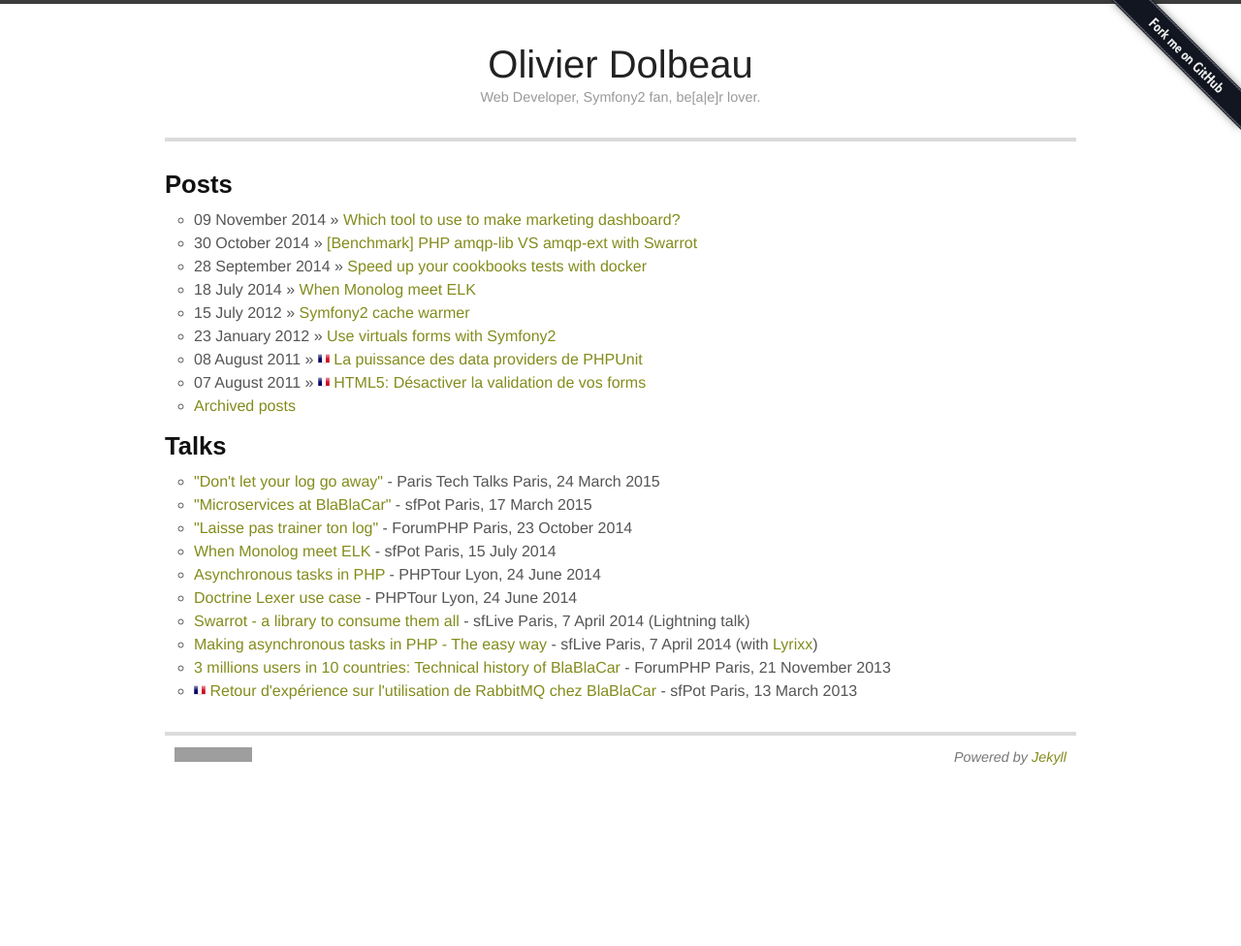
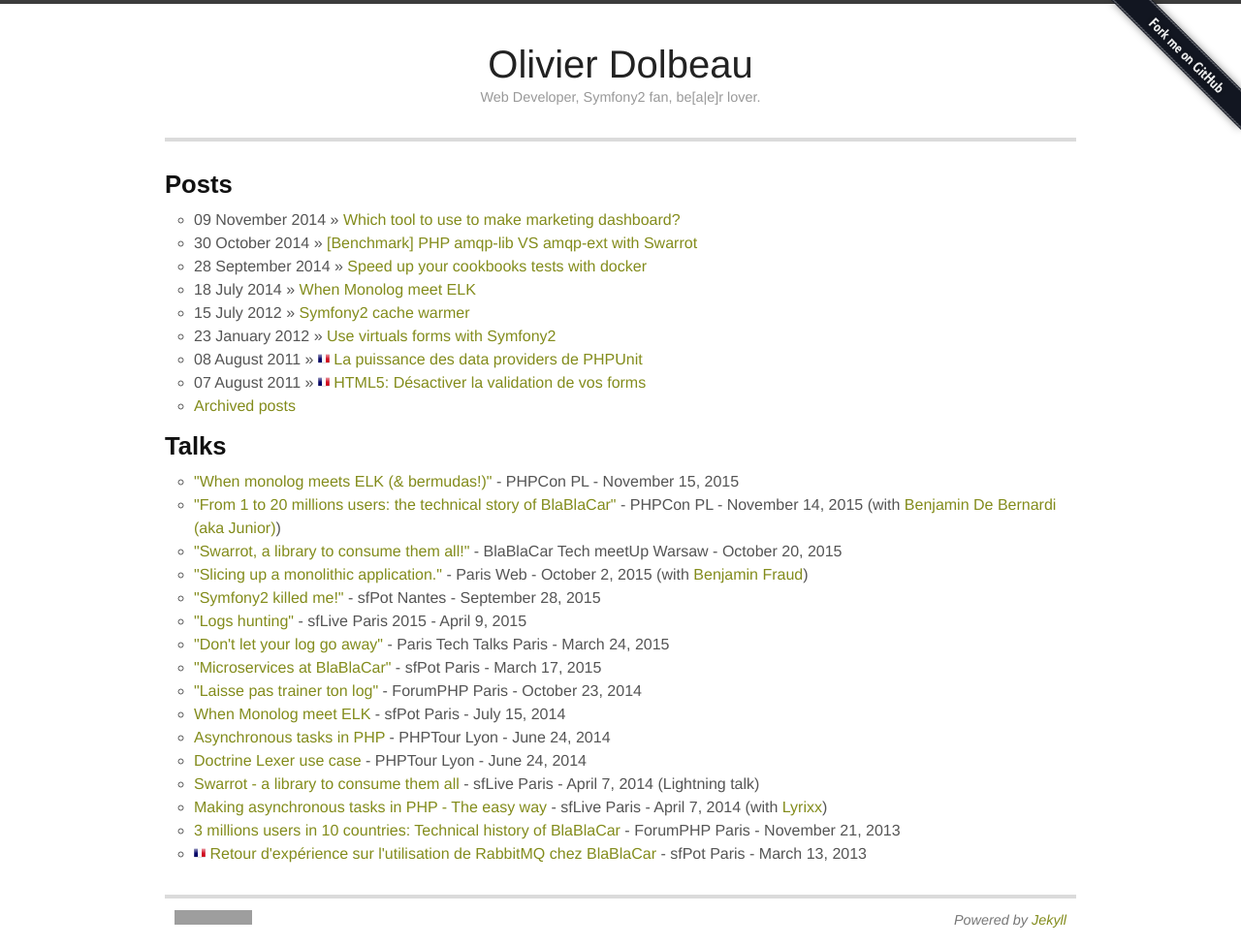
Before and after one commit to odolbeau/odolbeau.github.com, a Jekyll site: the page built from index.html, in a window 1280 px wide. Shown: the whole page at 97% size. Built offline with Jekyll 4.4.1, drawn with Linux system fonts in a browser that asks for light colours; before the commit the page ends 900 px from its top, so only the background shows below that; grey boxes are pictures that could not be loaded.

Commit message:
Add missing talks & correct dates

```diff
--- a/index.html
+++ b/index.html
@@ -24,54 +24,84 @@
 <h1>Talks</h1>
 <ul>
     <li>
+        <a href="https://speakerdeck.com/odolbeau/when-monolog-meets-elk-and-bermudas">
+            "When monolog meets ELK (& bermudas!)"
+        </a> - PHPCon PL - November 15, 2015
+    </li>
+    <li>
+        <a href="https://speakerdeck.com/odolbeau/from-1-to-20-millions-users-the-technical-story-of-blablacar">
+            "From 1 to 20 millions users: the technical story of BlaBlaCar"
+        </a> - PHPCon PL - November 14, 2015 (with <a href="https://twitter.com/Genes0r">Benjamin De Bernardi (aka Junior)</a>)
+    </li>
+    <li>
+        <a href="https://speakerdeck.com/odolbeau/swarrot-a-library-to-consume-them-all-1">
+            "Swarrot, a library to consume them all!"
+        </a> - BlaBlaCar Tech meetUp Warsaw - October 20, 2015
+    </li>
+    <li>
+        <a href="https://speakerdeck.com/odolbeau/slicing-up-a-monolithic-application-why-and-how">
+            "Slicing up a monolithic application."
+        </a> - Paris Web - October 2, 2015 (with <a href="https://twitter.com/bench1ps">Benjamin Fraud</a>)
+    </li>
+    <li>
+        <a href="https://speakerdeck.com/odolbeau/symfony2-killed-me">
+            "Symfony2 killed me!"
+        </a> - sfPot Nantes - September 28, 2015
+    </li>
+    <li>
+        <a href="https://speakerdeck.com/odolbeau/logs-hunting">
+            "Logs hunting"
+        </a> - sfLive Paris 2015 - April 9, 2015
+    </li>
+    <li>
         <a href="https://speakerdeck.com/odolbeau/dont-let-your-log-go-away">
             "Don't let your log go away"
-        </a> - Paris Tech Talks Paris, 24 March 2015
+        </a> - Paris Tech Talks Paris - March 24, 2015
     </li>
     <li>
         <a href="https://speakerdeck.com/odolbeau/microservices-at-blablacar">
             "Microservices at BlaBlaCar"
-        </a> - sfPot Paris, 17 March 2015
+        </a> - sfPot Paris - March 17, 2015
     </li>
     <li>
         <a href="https://speakerdeck.com/odolbeau/asynchronous-tasks-in-php">
             "Laisse pas trainer ton log"
-        </a> - ForumPHP Paris, 23 October 2014
+        </a> - ForumPHP Paris - October 23, 2014
     </li>
     <li>
         <a href="https://speakerdeck.com/odolbeau/asynchronous-tasks-in-php">
             When Monolog meet ELK
-        </a> - sfPot Paris, 15 July 2014
+        </a> - sfPot Paris - July 15, 2014
     </li>
     <li>
         <a href="https://speakerdeck.com/odolbeau/asynchronous-tasks-in-php">
             Asynchronous tasks in PHP
-        </a> - PHPTour Lyon, 24 June 2014
+        </a> - PHPTour Lyon - June 24, 2014
     </li>
     <li>
         <a href="https://speakerdeck.com/odolbeau/doctrine-lexer-use-case">
             Doctrine Lexer use case
-        </a> - PHPTour Lyon, 24 June 2014
+        </a> - PHPTour Lyon - June 24, 2014
     </li>
     <li>
         <a href="https://speakerdeck.com/odolbeau/making-asynchronous-tasks-in-php">
             Swarrot - a library to consume them all
-        </a> - sfLive Paris, 7 April 2014 (Lightning talk)
+        </a> - sfLive Paris - April 7, 2014 (Lightning talk)
     </li>
     <li>
         <a href="https://speakerdeck.com/odolbeau/making-asynchronous-tasks-in-php">
             Making asynchronous tasks in PHP - The easy way
-        </a> - sfLive Paris, 7 April 2014 (with <a href="http://blog.lyrixx.info/">Lyrixx</a>)
+        </a> - sfLive Paris - April 7, 2014 (with <a href="http://blog.lyrixx.info/">Lyrixx</a>)
     </li>
     <li>
         <a href="https://speakerdeck.com/odolbeau/3-millions-users-in-10-countries-techincal-history-of-blablacar">
             3 millions users in 10 countries: Technical history of BlaBlaCar
-        </a> - ForumPHP Paris, 21 November 2013
+        </a> - ForumPHP Paris - November 21, 2013
     </li>
     <li>
         <a href="https://speakerdeck.com/odolbeau/retour-dexperience-sur-lutilisation-de-rabbitmq-chez-blablacar">
             <img src="/assets/images/french_flag.png" height="12px" width="12px" />
             Retour d'expérience sur l'utilisation de RabbitMQ chez BlaBlaCar
-        </a> - sfPot Paris, 13 March 2013
+        </a> - sfPot Paris - March 13, 2013
     </li>
 </ul>
```
